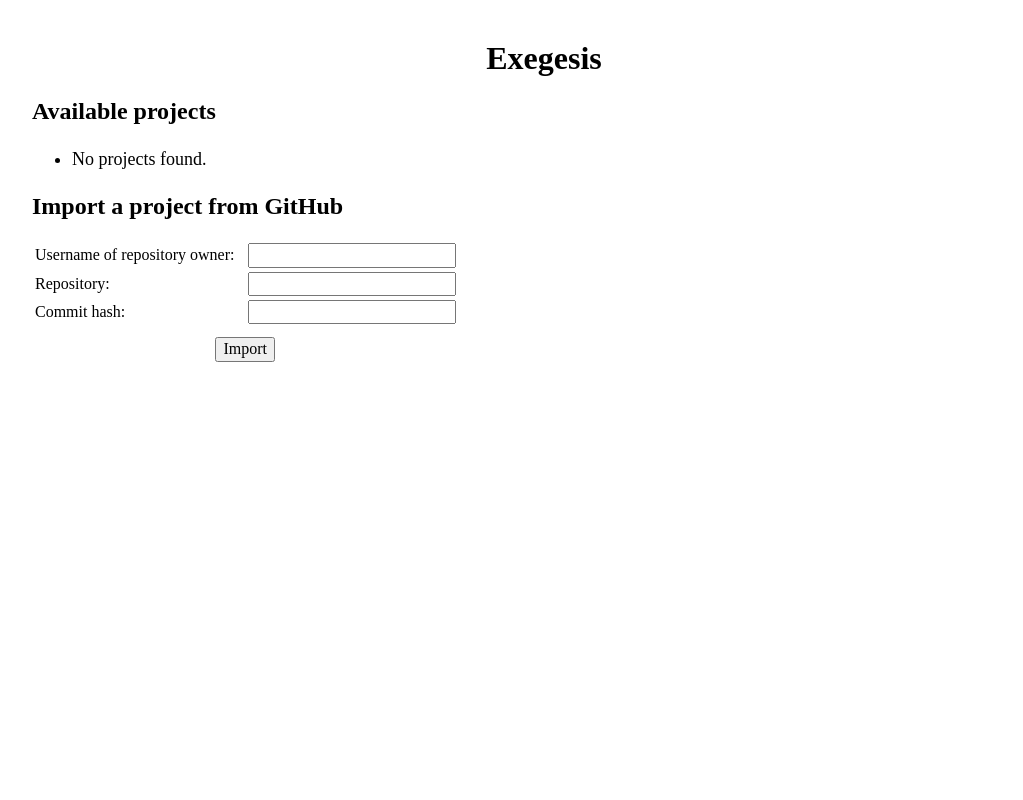
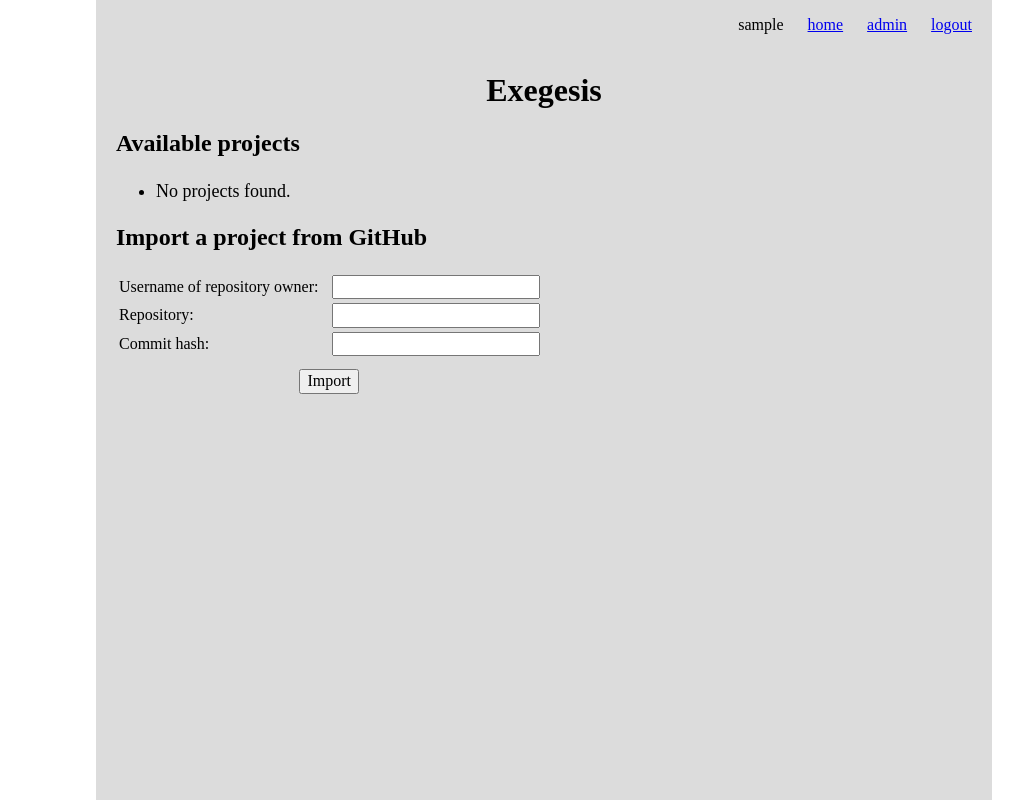
Before and after one commit to iafisher/exegesis, a Django app: page / in a window 1280 px wide. Shown: the whole page, without its empty margins (96-1119 px from the left). Run offline with Django 3.2, Linux system fonts and the light colour scheme; the visitor is signed in with stand-in values (Sample User, id 1); data that the repository does not hold is empty.

Commit message:
Improve UI

```diff
--- a/annotate/static/annotate/css/project.css
+++ b/annotate/static/annotate/css/project.css
@@ -24,6 +24,7 @@ td.code-line {
 code {
     font-size: 16px;
     line-height: 1.5;
+    width: 100%;
 }
 
 .comment-row td:nth-child(2) {
@@ -56,6 +57,6 @@ code {
 
 table {
     background-color: whitesmoke;
-    width: 1110px;
+    width: 100%;
     padding: 5px;
 }
--- a/annotate/static/annotate/css/style.css
+++ b/annotate/static/annotate/css/style.css
@@ -345,8 +345,33 @@ template {
 /* Custom exegesis settings
    ========================================================================== */
 
+html, body {
+  height: 100%;
+}
+
 div.container {
+    box-sizing: border-box;
     margin: 0 auto;
-    width: 80%;
-    margin-top: 40px;
+    width: 70%;
+    min-height: 100%;
+    padding: 0 20px;
+    padding-bottom: 10px;
+    background-color: gainsboro;
 }
+
+#account-menu {
+  padding: 0;
+  list-style: none;
+  display: inline-block;
+  width: 100%;
+  text-align: right;
+}
+
+#account-menu li {
+  display: inline;
+  margin-left: 20px;
+}
+
+#account-menu li:first {
+  margin-left: 0;
+}
--- /dev/null
+++ b/annotate/templates/annotate/accountmenu.html
@@ -0,0 +1,6 @@
+<ul id="account-menu">
+  <li>{{ user.username }}</li>
+  <li><a href="{% url 'annotate:index' %}">home</a></li>
+  {% if user.is_staff %}<li><a href="{% url 'admin:index' %}" target="_blank">admin</a></li>{% endif %}
+  <li><a href="{% url 'annotate:logout' %}">logout</a></li>
+</ul>
--- a/annotate/templates/annotate/directory.html
+++ b/annotate/templates/annotate/directory.html
@@ -10,7 +10,8 @@
 
 {% block content %}
 <div class="container">
-  <p><a href="/">Home</a></p>
+  {% include 'annotate/accountmenu.html' %}
+
   <h2>
     <a href="{{ project.get_absolute_url }}">{{ project.name }}</a>
     {% for parent in dir.parent_chain %}
--- a/annotate/templates/annotate/index.html
+++ b/annotate/templates/annotate/index.html
@@ -8,6 +8,8 @@
 
 {% block content %}
 <div class="container">
+  {% include 'annotate/accountmenu.html' %}
+
   <h1>Exegesis</h1>
 
   {% if success is True %}
--- a/annotate/views.py
+++ b/annotate/views.py
@@ -83,7 +83,6 @@ def snippet_index_core(request, project, snippet):
         'comments_json': json.dumps([c.to_json() for c in comments]),
         'path_json': json.dumps(snippet.get_absolute_url()),
         'snippet': snippet,
-        'user': repr(request.user.username),
     }
     return render(request, 'annotate/snippet.html', context)
 
```
Also changed, not shown: annotate/templates/annotate/snippet.html (+4 -3 lines).
